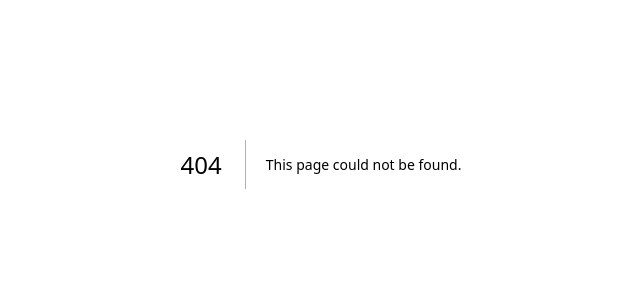
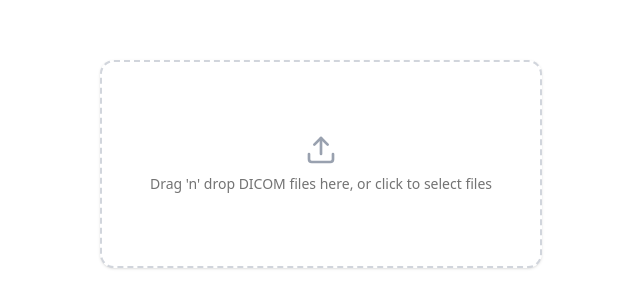
Before and after one commit to LeviVarg/dicom-viewer, a Next.js app in the folder frontend/: page /upload in a window 1280 px wide. Before the commit this address had no page. Shown: the part 236-544 px from the top of the page, without its empty margins (319-959 px from the left). Built offline with nearby package versions, Linux system fonts and the light colour scheme.

Commit message:
feat: call upload function in upload page

```diff
--- /dev/null
+++ b/frontend/app/upload/page.tsx
@@ -0,0 +1,11 @@
+'use client';
+
+import { DicomDropzone } from "@/components/DropZone";
+
+export default function Upload() {
+  return (
+    <div className="w-screen h-screen flex items-center justify-center gap-4">
+      <DicomDropzone></DicomDropzone>
+    </div>
+  )
+}
```
